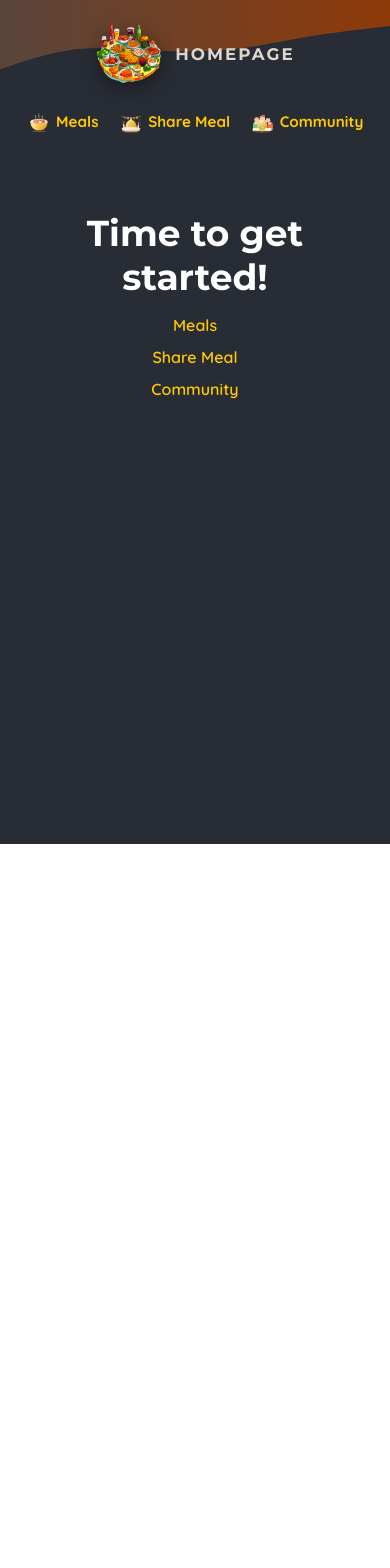
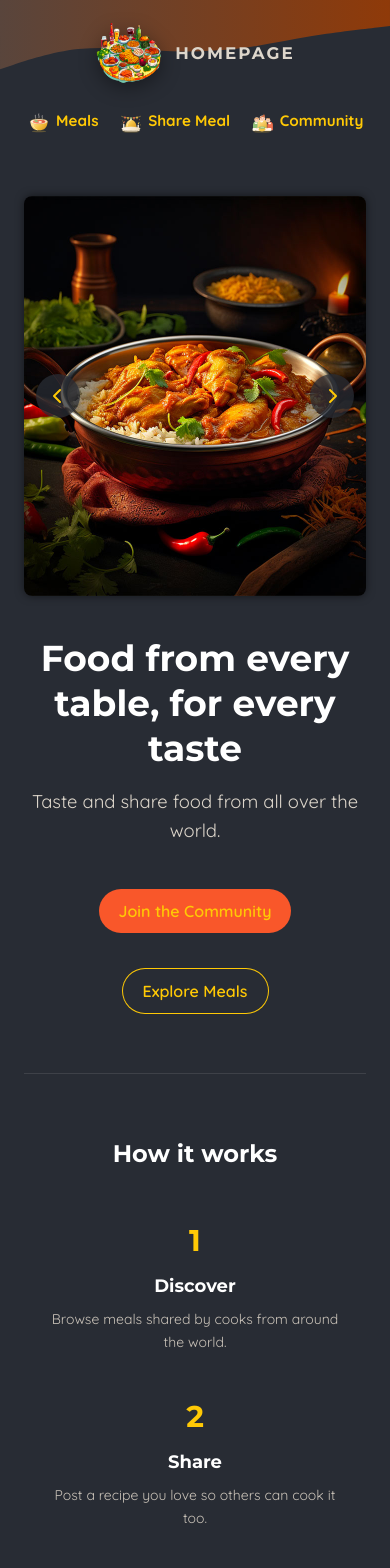
Before and after one commit to DmitriyMalayev/next-recipes-app, a Next.js app: page / in a window 390 px wide. Shown: the top 1568 px of the page. Before the commit the page ends 844 px from the top, so only its background shows below. Built offline with nearby package versions, Linux system fonts and the light colour scheme.

Commit message:
Refactor homepage layout and styles; integrate image slideshow, enhance header with responsive design, and update global CSS for improved typography and structure.

```diff
--- a/app/globals.css
+++ b/app/globals.css
@@ -1,11 +1,11 @@
-@import url('https://fonts.googleapis.com/css2?family=Quicksand:wght@400;600;700&family=Montserrat:wght@400;700&display=swap');
+@import "tailwindcss";
 
 * {
   box-sizing: border-box;
 }
 
 html {
-  font-family: 'Quicksand', sans-serif;
+  font-family: "Quicksand", sans-serif;
 }
 
 body {
@@ -49,7 +49,7 @@ main a:focus-visible {
   color: #f9572a;
 }
 
-header {
+body > header {
   display: flex;
   align-items: center;
   justify-content: space-between;
@@ -138,7 +138,7 @@ header nav a:focus-visible {
 }
 
 @media (max-width: 720px) {
-  header {
+  body > header {
     flex-direction: column;
     align-items: center;
     padding-inline: 1rem;
@@ -181,7 +181,7 @@ header nav a:focus-visible {
   -webkit-text-fill-color: transparent;
   background-size: cover;
   background-position: center;
-  font-family: 'Montserrat', sans-serif;
+  font-family: "Montserrat", sans-serif;
 }
 
 .not-found p {
--- a/app/layout.tsx
+++ b/app/layout.tsx
@@ -12,6 +12,12 @@ export default function RootLayout({
 }) {
   return (
     <html lang="en">
+      <head>
+        <link
+          rel="stylesheet"
+          href="https://fonts.googleapis.com/css2?family=Quicksand:wght@400;600;700&family=Montserrat:wght@400;700&display=swap"
+        />
+      </head>
       <body>
         <Header />
         {children}
--- a/app/page.tsx
+++ b/app/page.tsx
@@ -1,11 +1,82 @@
+import ImageSlideshow from "@/components/image-slideshow";
 import Link from "next/link";
+
+const steps = [
+  {
+    title: "Discover",
+    text: "Browse meals shared by cooks from around the world.",
+  },
+  {
+    title: "Share",
+    text: "Post a recipe you love so others can cook it too.",
+  },
+  {
+    title: "Connect",
+    text: "Meet people who are chasing the same flavors.",
+  },
+];
+
 export default function Home() {
   return (
-    <main>
-      <h1>Time to get started!</h1>
-      <Link href="/meals">Meals</Link>
-      <Link href="/meals/share">Share Meal</Link>
-      <Link href="/community">Community</Link>
+    <main className="mx-auto my-0! w-full max-w-6xl! px-6">
+      <section className="flex flex-col items-center gap-10 py-12 md:flex-row md:gap-16 md:py-16">
+        <div className="w-full md:w-1/2">
+          <ImageSlideshow />
+        </div>
+        <div className="w-full text-center md:w-1/2 md:text-left">
+          <h1 className="text-4xl leading-tight md:text-5xl">
+            Food from every table, for every taste
+          </h1>
+          <p className="text-lg text-[#ddd6cb]">
+            Taste and share food from all over the world.
+          </p>
+          <div className="mt-8 flex flex-wrap justify-center gap-3 md:justify-start">
+            <Link
+              href="/community"
+              className="rounded-full bg-[#f9572a] px-5 py-2.5 font-semibold text-white no-underline transition hover:bg-[#fd4715]"
+            >
+              Join the Community
+            </Link>
+            <Link
+              href="/meals"
+              className="rounded-full px-5 py-2.5 font-semibold text-[#ffc905] no-underline ring-1 ring-[#ffc905] transition hover:bg-[#ffc905] hover:text-[#282c34]"
+            >
+              Explore Meals
+            </Link>
+          </div>
+        </div>
+      </section>
+
+      <section className="border-t border-white/10 py-16">
+        <h2 className="mb-14 text-center font-[Montserrat,sans-serif] text-2xl font-bold text-white">
+          How it works
+        </h2>
+        <ol className="grid gap-12 md:grid-cols-3 md:gap-8">
+          {steps.map((step, index) => (
+            <li key={step.title} className="text-center">
+              <span className="mb-4 block font-[Montserrat,sans-serif] text-3xl font-bold leading-none text-[#ffc905]">
+                {index + 1}
+              </span>
+              <h3 className="mb-2 font-[Montserrat,sans-serif] text-lg font-bold text-white">
+                {step.title}
+              </h3>
+              <p className="mx-auto! mb-0! max-w-72 text-sm! leading-relaxed text-[#c9c2b8]">
+                {step.text}
+              </p>
+            </li>
+          ))}
+        </ol>
+      </section>
+
+      <section className="pb-20 text-center">
+        <h2 className="mb-4 font-[Montserrat,sans-serif] text-2xl font-bold text-white">
+          Why World Table?
+        </h2>
+        <p className="mx-auto! max-w-2xl text-[#ddd6cb]">
+          These recipes come from home cooks. You get dishes you will actually
+          make, and a community ready to cook them with you.
+        </p>
+      </section>
     </main>
   );
 }
--- a/components/header.tsx
+++ b/components/header.tsx
@@ -1,3 +1,4 @@
+import Image from "next/image";
 import Link from "next/link";
 import logoImage from "@/assets/logo.png";
 import mealsImage from "@/assets/icons/meal.svg";
@@ -26,28 +27,34 @@ export default function Header() {
           ></path>
         </svg>
       </div>
-      <header>
+      <header className="mx-auto w-full max-w-6xl">
         <Link className="brand" href="/">
-          <img src={logoImage.src} alt="" width={68} height={68} />
+          <Image
+            src={logoImage}
+            alt="Logo"
+            width={68}
+            height={68}
+            loading="eager"
+          />
           Homepage
         </Link>
         <nav>
           <ul>
             <li>
               <Link href="/meals">
-                <img src={mealsImage.src} alt="" width={28} height={28} />
+                <Image src={mealsImage.src} alt="" width={28} height={28} />
                 Meals
               </Link>
             </li>
             <li>
               <Link href="/meals/share">
-                <img src={shareImage.src} alt="" width={28} height={28} />
+                <Image src={shareImage.src} alt="" width={28} height={28} />
                 Share Meal
               </Link>
             </li>
             <li>
               <Link href="/community">
-                <img src={communityImage.src} alt="" width={28} height={28} />
+                <Image src={communityImage.src} alt="" width={28} height={28} />
                 Community
               </Link>
             </li>
--- /dev/null
+++ b/components/image-slideshow.tsx
@@ -0,0 +1,119 @@
+"use client";
+
+import { useEffect, useState } from "react";
+import Image from "next/image";
+
+import burgerImg from "@/assets/burger.jpg";
+import curryImg from "@/assets/curry.jpg";
+import macncheeseImg from "@/assets/macncheese.jpg";
+import pizzaImg from "@/assets/pizza.jpg";
+import schnitzelImg from "@/assets/schnitzel.jpg";
+import tomatoSaladImg from "@/assets/tomato-salad.jpg";
+
+const images = [
+  { image: burgerImg, alt: "A delicious, juicy burger" },
+  { image: curryImg, alt: "A delicious, spicy curry" },
+  { image: macncheeseImg, alt: "Mac and cheese" },
+  { image: pizzaImg, alt: "A delicious pizza" },
+  { image: schnitzelImg, alt: "A delicious schnitzel" },
+  { image: tomatoSaladImg, alt: "A delicious tomato salad" },
+];
+
+const slideClassName =
+  "absolute inset-0 h-full w-full object-cover transition-all duration-500 ease-in-out";
+
+const buttonClassName =
+  "absolute top-1/2 z-10 grid h-11 w-11 -translate-y-1/2 place-items-center rounded-full bg-[#282c34]/75 text-[#ffc905] shadow-md transition hover:bg-[#f9572a] hover:text-white focus-visible:outline-2 focus-visible:outline-offset-2 focus-visible:outline-[#ffc905]";
+
+export default function ImageSlideshow() {
+  const [currentImageIndex, setCurrentImageIndex] = useState(0);
+  const [isPaused, setIsPaused] = useState(false);
+
+  useEffect(() => {
+    if (isPaused) {
+      return;
+    }
+
+    const interval = setInterval(() => {
+      setCurrentImageIndex((prevIndex) => (prevIndex + 1) % images.length);
+    }, 5000);
+
+    return () => clearInterval(interval);
+  }, [isPaused, currentImageIndex]);
+
+  function showPrevious() {
+    setCurrentImageIndex((prevIndex) =>
+      prevIndex === 0 ? images.length - 1 : prevIndex - 1,
+    );
+  }
+
+  function showNext() {
+    setCurrentImageIndex((prevIndex) => (prevIndex + 1) % images.length);
+  }
+
+  return (
+    <div
+      className="relative h-100 w-full overflow-hidden rounded-lg shadow-[0_0_0.5rem_rgba(0,0,0,0.5)]"
+      onMouseEnter={() => setIsPaused(true)}
+      onMouseLeave={() => setIsPaused(false)}
+      aria-label="Food slideshow"
+      role="region"
+    >
+      {images.map((image, index) => (
+        <Image
+          key={image.alt}
+          src={image.image}
+          className={
+            index === currentImageIndex
+              ? `${slideClassName} z-1 scale-100 translate-x-0 rotate-0 opacity-100`
+              : `${slideClassName} scale-110 -translate-x-4 -rotate-5 opacity-0`
+          }
+          alt={image.alt}
+          priority={index === 0}
+        />
+      ))}
+      <button
+        type="button"
+        className={`${buttonClassName} left-3`}
+        onClick={showPrevious}
+        aria-label="Previous image"
+      >
+        <svg
+          viewBox="0 0 20 20"
+          className="h-5 w-5"
+          aria-hidden="true"
+          fill="none"
+          stroke="currentColor"
+          strokeWidth="2"
+        >
+          <path
+            d="M12 4 L6 10 L12 16"
+            strokeLinecap="round"
+            strokeLinejoin="round"
+          />
+        </svg>
+      </button>
+      <button
+        type="button"
+        className={`${buttonClassName} right-3`}
+        onClick={showNext}
+        aria-label="Next image"
+      >
+        <svg
+          viewBox="0 0 20 20"
+          className="h-5 w-5"
+          aria-hidden="true"
+          fill="none"
+          stroke="currentColor"
+          strokeWidth="2"
+        >
+          <path
+            d="M8 4 L14 10 L8 16"
+            strokeLinecap="round"
+            strokeLinejoin="round"
+          />
+        </svg>
+      </button>
+    </div>
+  );
+}
```
